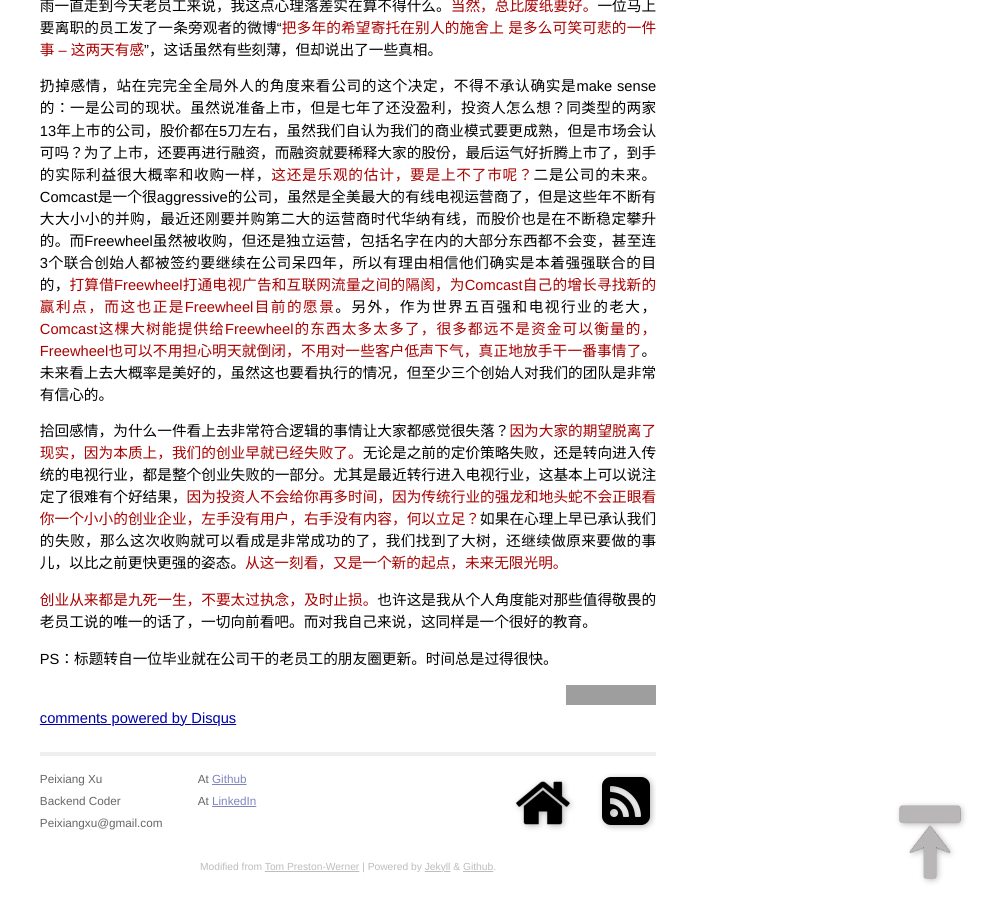
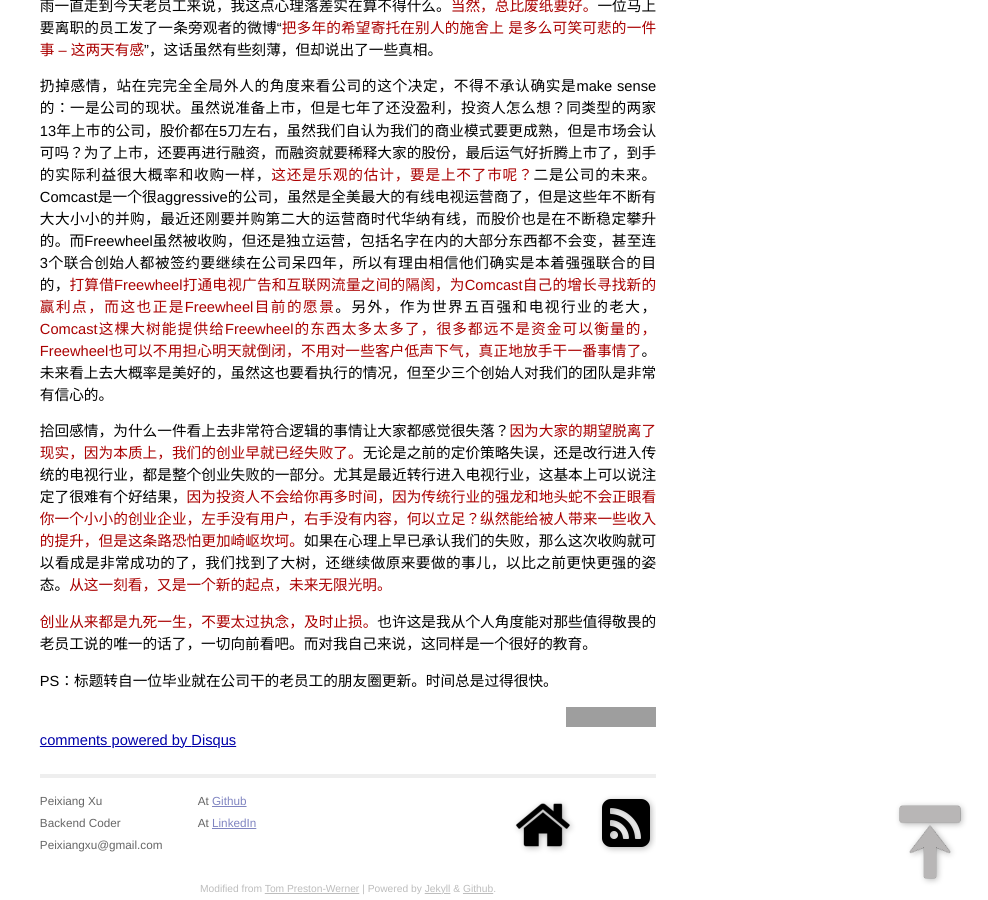
Before and after one commit to xupeixiang/xupeixiang.github.io, a Jekyll site: the page built from _posts/2014-3-9-a-five-years-dream-a-ten-years-travel.markdown, in a window 1280 px wide and 900 px high, scrolled down 1287 px. Shown: the whole window, without its empty margins (292-1280 px from the left). Built offline with Jekyll 4.4.1, drawn with Linux system fonts in a browser that asks for light colours; Markdown is read by kramdown in place of the engine named in the settings; comment, search, counter and statistics services are not loaded; before the commit the page ends 2165 px from its top, so only the background shows below that; grey boxes are pictures that could not be loaded.

Commit message:
modify some words

```diff
--- a/_posts/2014-3-9-a-five-years-dream-a-ten-years-travel.markdown
+++ b/_posts/2014-3-9-a-five-years-dream-a-ten-years-travel.markdown
@@ -12,7 +12,7 @@ title: 一梦五六年，他乡九十载
 
 扔掉感情，站在完完全全局外人的角度来看公司的这个决定，不得不承认确实是make sense的：一是公司的现状。虽然说准备上市，但是七年了还没盈利，投资人怎么想？同类型的两家13年上市的公司，股价都在5刀左右，虽然我们自认为我们的商业模式要更成熟，但是市场会认可吗？为了上市，还要再进行融资，而融资就要稀释大家的股份，最后运气好折腾上市了，到手的实际利益很大概率和收购一样，<span id='edu'>这还是乐观的估计，要是上不了市呢？</span>二是公司的未来。Comcast是一个很aggressive的公司，虽然是全美最大的有线电视运营商了，但是这些年不断有大大小小的并购，最近还刚要并购第二大的运营商时代华纳有线，而股价也是在不断稳定攀升的。而Freewheel虽然被收购，但还是独立运营，包括名字在内的大部分东西都不会变，甚至连3个联合创始人都被签约要继续在公司呆四年，所以有理由相信他们确实是本着强强联合的目的，<span id='edu'>打算借Freewheel打通电视广告和互联网流量之间的隔阂，为Comcast自己的增长寻找新的赢利点，而这也正是Freewheel目前的愿景</span>。另外，作为世界五百强和电视行业的老大，<span id='edu'>Comcast这棵大树能提供给Freewheel的东西太多太多了，很多都远不是资金可以衡量的，Freewheel也可以不用担心明天就倒闭，不用对一些客户低声下气，真正地放手干一番事情了</span>。未来看上去大概率是美好的，虽然这也要看执行的情况，但至少三个创始人对我们的团队是非常有信心的。
 
-拾回感情，为什么一件看上去非常符合逻辑的事情让大家都感觉很失落？<span id='edu'>因为大家的期望脱离了现实，因为本质上，我们的创业早就已经失败了。</span>无论是之前的定价策略失败，还是转向进入传统的电视行业，都是整个创业失败的一部分。尤其是最近转行进入电视行业，这基本上可以说注定了很难有个好结果，<span id='edu'>因为投资人不会给你再多时间，因为传统行业的强龙和地头蛇不会正眼看你一个小小的创业企业，左手没有用户，右手没有内容，何以立足？</span>如果在心理上早已承认我们的失败，那么这次收购就可以看成是非常成功的了，我们找到了大树，还继续做原来要做的事儿，以比之前更快更强的姿态。<span id='edu'>从这一刻看，又是一个新的起点，未来无限光明。</span>
+拾回感情，为什么一件看上去非常符合逻辑的事情让大家都感觉很失落？<span id='edu'>因为大家的期望脱离了现实，因为本质上，我们的创业早就已经失败了。</span>无论是之前的定价策略失误，还是改行进入传统的电视行业，都是整个创业失败的一部分。尤其是最近转行进入电视行业，这基本上可以说注定了很难有个好结果，<span id='edu'>因为投资人不会给你再多时间，因为传统行业的强龙和地头蛇不会正眼看你一个小小的创业企业，左手没有用户，右手没有内容，何以立足？纵然能给被人带来一些收入的提升，但是这条路恐怕更加崎岖坎坷。</span>如果在心理上早已承认我们的失败，那么这次收购就可以看成是非常成功的了，我们找到了大树，还继续做原来要做的事儿，以比之前更快更强的姿态。<span id='edu'>从这一刻看，又是一个新的起点，未来无限光明。</span>
 
 <span id='edu'>创业从来都是九死一生，不要太过执念，及时止损。</span>也许这是我从个人角度能对那些值得敬畏的老员工说的唯一的话了，一切向前看吧。而对我自己来说，这同样是一个很好的教育。
 
```
